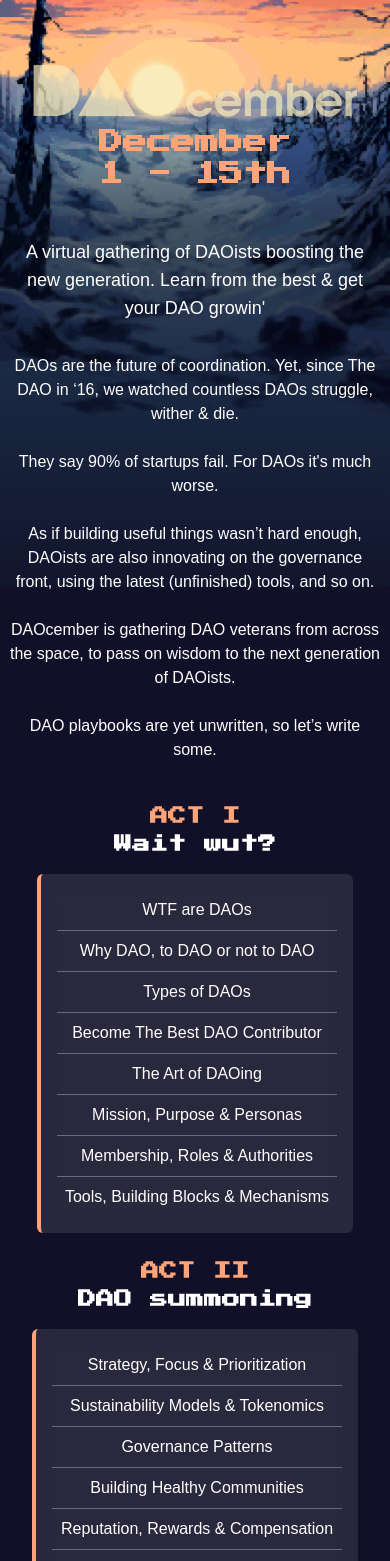
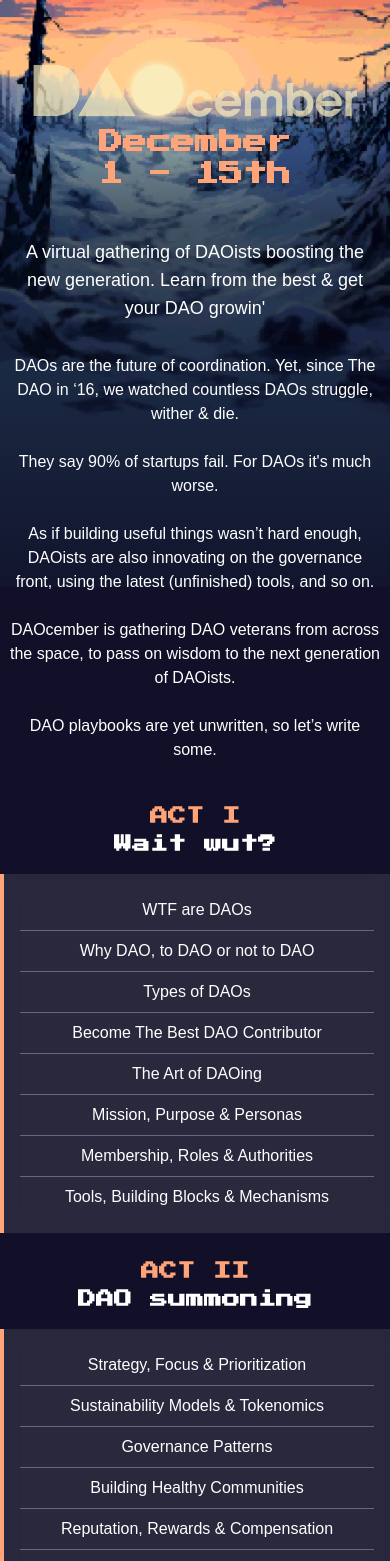
Before and after one commit to bitbeckers/daocember-dot-space, a Next.js app: page / in a window 390 px wide. Shown: the top 1561 px of the page. Built offline with nearby package versions, Linux system fonts and the light colour scheme; a web font is replaced by a local one; what tailwindcss-fluid-type would draw is missing.

Commit message:
Mobile and responsive sizes for the Acts

```diff
--- a/app/components/Acts.tsx
+++ b/app/components/Acts.tsx
@@ -57,14 +57,14 @@ const actInfo: ActCardInfo[] = [
 
 const ActCard = ({ romanNumeral, topics, title }: ActCardInfo) => {
   return (
-    <article className="flex flex-col items-center">
-      <h5 className="flex justify-center text-lg font-bold font-pixelized text-[#FFA479] uppercase">
+    <article className="sm:w-2/3 md:w-auto sm:flex flex-col mb-6">
+      <h5 className="text-lg text-center font-bold font-pixelized text-[#FFA479] uppercase">
         Act {romanNumeral}
       </h5>
-      <h2 className="flex justify-center text-lg md:text-xl font-semibold font-pixelized mb-4">
+      <h2 className="text-lg md:text-xl text-center font-semibold font-pixelized mb-4">
         {title}
       </h2>
-      <div className="flex flex-col flex-grow bg-white/10 backdrop-blur-md border-s-[#FFA479] border-s-4 rounded-md p-4">
+      <div className="flex-grow bg-white/10 backdrop-blur-md border-s-[#FFA479] border-s-4 sm:rounded-md p-4">
         <ul>
           {topics
             .map((topic) => {
@@ -73,7 +73,7 @@ const ActCard = ({ romanNumeral, topics, title }: ActCardInfo) => {
             .map(({ id, topic }) => (
               <li
                 key={id}
-                className="text-base flex flex-col items-center text-center p-2 border-b-[1.5px] border-b-white/30 last-of-type:border-none"
+                className="text-base text-center p-2 border-b-[1.5px] border-b-white/30 last-of-type:border-none"
               >
                 {topic}
               </li>
@@ -86,8 +86,7 @@ const ActCard = ({ romanNumeral, topics, title }: ActCardInfo) => {
 
 const Acts = () => {
   return (
-    <section className="flex py-10 justify-center">
-      <div className="flex flex-col md:flex-row justify-center gap-6">
+    <section className="sm:flex flex-col md:flex-row justify-center items-center md:items-stretch md:gap-10 py-10">
       {actInfo.map(({ id, romanNumeral, topics, title }) => (
         <ActCard
           id={id}
@@ -97,7 +96,6 @@ const Acts = () => {
           title={title}
         />
       ))}
-      </div>
     </section>
   );
 };
```
Lines whose indentation alone changed are shown as unchanged.
